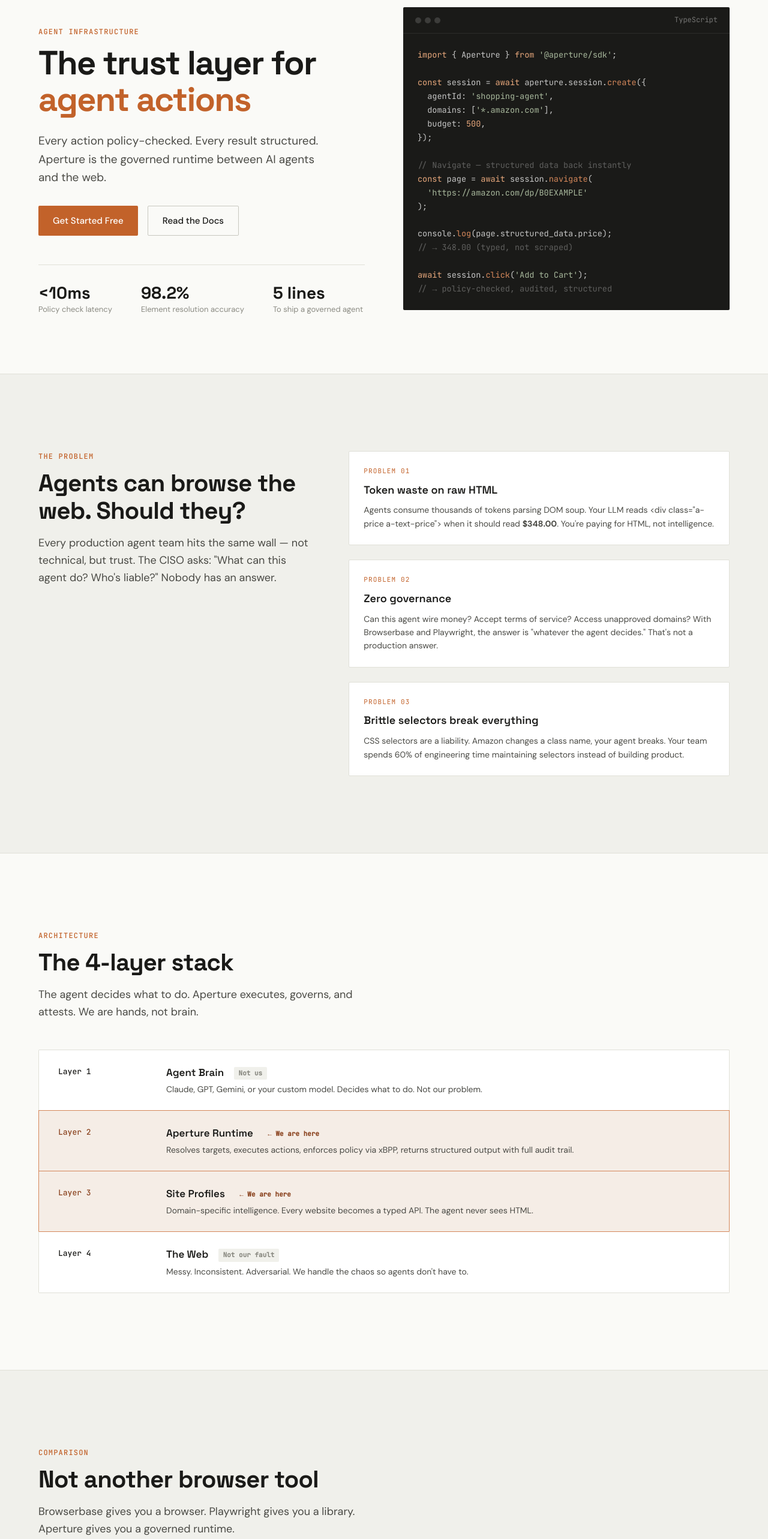
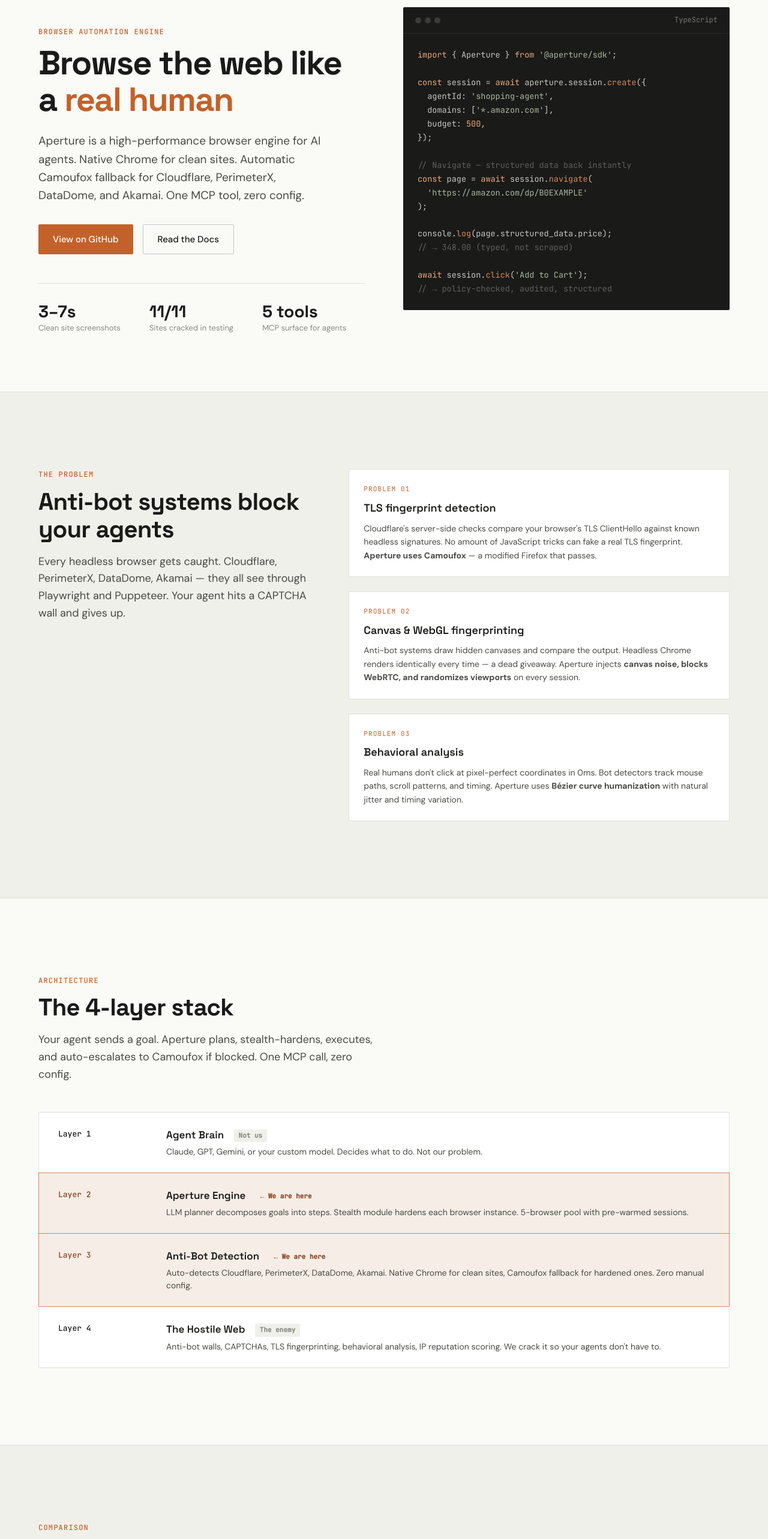
Before and after one commit to jawaddxb/aperture, a plain HTML site: page internal/api/static/index.html in a window 1280 px wide. Shown: the part 180-2746 px from the top of the page at 60% size. Drawn offline with Linux system fonts and the light colour scheme; no server answers.

Commit message:
content: update landing page to reflect actual Aperture capabilities
- Hero: 'Browse the web like a real human' + accurate metrics (3-7s, 11/11 sites, 5 MCP tools)
- Problems: TLS fingerprint detection, canvas fingerprinting, behavioral analysis
- Architecture: LLM planner → stealth module → anti-bot detection → hostile web
- Stealth section: 12 hardening layers (canvas noise, WebRTC, viewport, Camoufox fallback)
- Comparison: stealth engine focus vs generic browser tools
- All content now matches actual shipped v1.1 capabilities

```diff
--- a/internal/api/static/index.html
+++ b/internal/api/static/index.html
@@ -3,7 +3,7 @@
 <head>
 <meta charset="UTF-8">
 <meta name="viewport" content="width=device-width, initial-scale=1.0">
-<title>Aperture — The trust layer for agent actions</title>
+<title>Aperture — Browser automation that beats anti-bot detection</title>
 <link rel="preconnect" href="https://fonts.googleapis.com">
 <link rel="preconnect" href="https://fonts.gstatic.com" crossorigin>
 <link href="https://fonts.googleapis.com/css2?family=Space+Grotesk:wght@400;500;600;700&family=DM+Sans:ital,wght@0,400;0,500;0,700;1,400&family=JetBrains+Mono:wght@400;500&display=swap" rel="stylesheet">
@@ -1063,25 +1063,25 @@ img { max-width: 100%; display: block; }
   <div class="container">
     <div class="hero-grid">
       <div class="hero-content">
-        <div class="label">Agent Infrastructure</div>
-        <h1>The trust layer for <span class="accent">agent actions</span></h1>
-        <p class="hero-sub">Every action policy-checked. Every result structured. Aperture is the governed runtime between AI agents and the web.</p>
+        <div class="label">Browser Automation Engine</div>
+        <h1>Browse the web like a <span class="accent">real human</span></h1>
+        <p class="hero-sub">Aperture is a high-performance browser engine for AI agents. Native Chrome for clean sites. Automatic Camoufox fallback for Cloudflare, PerimeterX, DataDome, and Akamai. One MCP tool, zero config.</p>
         <div class="hero-ctas">
-          <a href="#" class="btn btn-primary">Get Started Free</a>
-          <a href="#" class="btn btn-secondary">Read the Docs</a>
+          <a href="https://github.com/jawaddxb/aperture" class="btn btn-primary">View on GitHub</a>
+          <a href="#docs" class="btn btn-secondary">Read the Docs</a>
         </div>
         <div class="hero-metrics">
           <div>
-            <div class="hero-metric-value">&lt;10ms</div>
-            <div class="hero-metric-label">Policy check latency</div>
+            <div class="hero-metric-value">3–7s</div>
+            <div class="hero-metric-label">Clean site screenshots</div>
           </div>
           <div>
-            <div class="hero-metric-value">98.2%</div>
-            <div class="hero-metric-label">Element resolution accuracy</div>
+            <div class="hero-metric-value">11/11</div>
+            <div class="hero-metric-label">Sites cracked in testing</div>
           </div>
           <div>
-            <div class="hero-metric-value">5 lines</div>
-            <div class="hero-metric-label">To ship a governed agent</div>
+            <div class="hero-metric-value">5 tools</div>
+            <div class="hero-metric-label">MCP surface for agents</div>
           </div>
         </div>
       </div>
@@ -1121,24 +1121,24 @@ console.<span class="fn">log</span>(page.structured_data.price);
     <div class="problem-grid">
       <div>
         <div class="label">The Problem</div>
-        <h2 class="section-heading">Agents can browse the web. Should&nbsp;they?</h2>
-        <p class="section-desc">Every production agent team hits the same wall — not technical, but trust. The CISO asks: "What can this agent do? Who's liable?" Nobody has an answer.</p>
+        <h2 class="section-heading">Anti-bot systems block your&nbsp;agents</h2>
+        <p class="section-desc">Every headless browser gets caught. Cloudflare, PerimeterX, DataDome, Akamai — they all see through Playwright and Puppeteer. Your agent hits a CAPTCHA wall and gives up.</p>
       </div>
       <div class="problem-cards stagger">
         <div class="problem-card reveal">
           <div class="problem-card-num">Problem 01</div>
-          <h3>Token waste on raw HTML</h3>
-          <p>Agents consume thousands of tokens parsing DOM soup. Your LLM reads &lt;div class="a-price a-text-price"&gt; when it should read <strong>$348.00</strong>. You're paying for HTML, not intelligence.</p>
+          <h3>TLS fingerprint detection</h3>
+          <p>Cloudflare's server-side checks compare your browser's TLS ClientHello against known headless signatures. No amount of JavaScript tricks can fake a real TLS fingerprint. <strong>Aperture uses Camoufox</strong> — a modified Firefox that passes.</p>
         </div>
         <div class="problem-card reveal">
           <div class="problem-card-num">Problem 02</div>
-          <h3>Zero governance</h3>
-          <p>Can this agent wire money? Accept terms of service? Access unapproved domains? With Browserbase and Playwright, the answer is "whatever the agent decides." That's not a production answer.</p>
+          <h3>Canvas &amp; WebGL fingerprinting</h3>
+          <p>Anti-bot systems draw hidden canvases and compare the output. Headless Chrome renders identically every time — a dead giveaway. Aperture injects <strong>canvas noise, blocks WebRTC, and randomizes viewports</strong> on every session.</p>
         </div>
         <div class="problem-card reveal">
           <div class="problem-card-num">Problem 03</div>
-          <h3>Brittle selectors break everything</h3>
-          <p>CSS selectors are a liability. Amazon changes a class name, your agent breaks. Your team spends 60% of engineering time maintaining selectors instead of building product.</p>
+          <h3>Behavioral analysis</h3>
+          <p>Real humans don't click at pixel-perfect coordinates in 0ms. Bot detectors track mouse paths, scroll patterns, and timing. Aperture uses <strong>Bézier curve humanization</strong> with natural jitter and timing variation.</p>
         </div>
       </div>
     </div>
@@ -1152,7 +1152,7 @@ console.<span class="fn">log</span>(page.structured_data.price);
   <div class="container">
     <div class="label">Architecture</div>
     <h2 class="section-heading">The 4-layer stack</h2>
-    <p class="section-desc">The agent decides what to do. Aperture executes, governs, and attests. We are hands, not brain.</p>
+    <p class="section-desc">Your agent sends a goal. Aperture plans, stealth-hardens, executes, and auto-escalates to Camoufox if blocked. One MCP call, zero config.</p>
 
     <div class="stack-layers">
       <div class="stack-layer reveal">
@@ -1165,22 +1165,22 @@ console.<span class="fn">log</span>(page.structured_data.price);
       <div class="stack-layer highlight reveal">
         <div class="stack-layer-name">Layer 2</div>
         <div>
-          <div class="stack-layer-title">Aperture Runtime <span class="stack-layer-tag tag-us">← We are here</span></div>
-          <div class="stack-layer-desc">Resolves targets, executes actions, enforces policy via xBPP, returns structured output with full audit trail.</div>
+          <div class="stack-layer-title">Aperture Engine <span class="stack-layer-tag tag-us">← We are here</span></div>
+          <div class="stack-layer-desc">LLM planner decomposes goals into steps. Stealth module hardens each browser instance. 5-browser pool with pre-warmed sessions.</div>
         </div>
       </div>
       <div class="stack-layer highlight reveal">
         <div class="stack-layer-name">Layer 3</div>
         <div>
-          <div class="stack-layer-title">Site Profiles <span class="stack-layer-tag tag-us">← We are here</span></div>
-          <div class="stack-layer-desc">Domain-specific intelligence. Every website becomes a typed API. The agent never sees HTML.</div>
+          <div class="stack-layer-title">Anti-Bot Detection <span class="stack-layer-tag tag-us">← We are here</span></div>
+          <div class="stack-layer-desc">Auto-detects Cloudflare, PerimeterX, DataDome, Akamai. Native Chrome for clean sites, Camoufox fallback for hardened ones. Zero manual config.</div>
         </div>
       </div>
       <div class="stack-layer reveal">
         <div class="stack-layer-name">Layer 4</div>
         <div>
-          <div class="stack-layer-title">The Web <span class="stack-layer-tag tag-them">Not our fault</span></div>
-          <div class="stack-layer-desc">Messy. Inconsistent. Adversarial. We handle the chaos so agents don't have to.</div>
+          <div class="stack-layer-title">The Hostile Web <span class="stack-layer-tag tag-them">The enemy</span></div>
+          <div class="stack-layer-desc">Anti-bot walls, CAPTCHAs, TLS fingerprinting, behavioral analysis, IP reputation scoring. We crack it so your agents don't have to.</div>
         </div>
       </div>
     </div>
@@ -1194,7 +1194,7 @@ console.<span class="fn">log</span>(page.structured_data.price);
   <div class="container">
     <div class="label">Comparison</div>
     <h2 class="section-heading">Not another browser tool</h2>
-    <p class="section-desc">Browserbase gives you a browser. Playwright gives you a library. Aperture gives you a governed runtime.</p>
+    <p class="section-desc">Browserbase gives you a browser. Playwright gives you a library. Aperture gives you a stealth engine that actually works against anti-bot systems.</p>
 
     <table class="comparison-table">
       <thead>
@@ -1270,41 +1270,41 @@ console.<span class="fn">log</span>(page.structured_data.price);
      ============================================================ -->
 <section class="xbpp">
   <div class="container">
-    <div class="label">Governance</div>
+    <div class="label">Stealth Engine</div>
     <div class="xbpp-grid">
       <div>
-        <div class="xbpp-question">Would you let an AI agent buy things with your <em>company credit card?</em></div>
-        <p class="xbpp-answer">No? That's because every other tool lets agents do anything. Aperture is the only runtime where every action is policy-checked before execution. Enterprise compliance teams say yes. CISOs stop blocking agent adoption.</p>
-        <p class="xbpp-answer">xBPP — Cross-platform Behavior Policy Protocol. 12 checks on every action. Non-negotiable. Non-bypassable. No LLM in the policy path.</p>
+        <div class="xbpp-question">What if your agent could browse like a <em>real human?</em></div>
+        <p class="xbpp-answer">Aperture's stealth module applies 12 hardening layers to every browser session. Not JavaScript patches — deep engine-level modifications that pass server-side verification.</p>
+        <p class="xbpp-answer">When native Chrome isn't enough, Aperture auto-detects the challenge and seamlessly falls back to Camoufox — a modified Firefox binary that passes Cloudflare's TLS fingerprint checks.</p>
         <div class="xbpp-latency">
           <div class="xbpp-latency-item">
-            <div class="xbpp-latency-value">&lt;10ms</div>
-            <div class="xbpp-latency-label">Cached policy check</div>
+            <div class="xbpp-latency-value">3–7s</div>
+            <div class="xbpp-latency-label">Clean site (native Chrome)</div>
           </div>
           <div class="xbpp-latency-item">
-            <div class="xbpp-latency-value">&lt;50ms</div>
-            <div class="xbpp-latency-label">Cold policy check</div>
+            <div class="xbpp-latency-value">20–22s</div>
+            <div class="xbpp-latency-label">Hardened site (Camoufox)</div>
           </div>
           <div class="xbpp-latency-item">
             <div class="xbpp-latency-value">0</div>
-            <div class="xbpp-latency-label">LLM tokens used</div>
+            <div class="xbpp-latency-label">Manual config required</div>
           </div>
         </div>
       </div>
       <div>
         <div class="xbpp-checks stagger">
-          <div class="xbpp-check reveal"><span class="xbpp-check-num">01</span><span class="xbpp-check-name">Domain allowlist</span></div>
-          <div class="xbpp-check reveal"><span class="xbpp-check-num">02</span><span class="xbpp-check-name">Action type allowlist</span></div>
-          <div class="xbpp-check reveal"><span class="xbpp-check-num">03</span><span class="xbpp-check-name">Content classification</span></div>
-          <div class="xbpp-check reveal"><span class="xbpp-check-num">04</span><span class="xbpp-check-name">Budget check</span></div>
-          <div class="xbpp-check reveal"><span class="xbpp-check-num">05</span><span class="xbpp-check-name">Rate limiting</span></div>
-          <div class="xbpp-check reveal"><span class="xbpp-check-num">06</span><span class="xbpp-check-name">Data exfiltration check</span></div>
-          <div class="xbpp-check reveal"><span class="xbpp-check-num">07</span><span class="xbpp-check-name">Transaction detection</span></div>
-          <div class="xbpp-check reveal"><span class="xbpp-check-num">08</span><span class="xbpp-check-name">Authentication boundary</span></div>
-          <div class="xbpp-check reveal"><span class="xbpp-check-num">09</span><span class="xbpp-check-name">Scope check</span></div>
-          <div class="xbpp-check reveal"><span class="xbpp-check-num">10</span><span class="xbpp-check-name">Reputation check</span></div>
-          <div class="xbpp-check reveal"><span class="xbpp-check-num">11</span><span class="xbpp-check-name">Operator override</span></div>
-          <div class="xbpp-check reveal"><span class="xbpp-check-num">12</span><span class="xbpp-check-name">Escalation rules</span></div>
+          <div class="xbpp-check reveal"><span class="xbpp-check-num">01</span><span class="xbpp-check-name">Canvas noise injection</span></div>
+          <div class="xbpp-check reveal"><span class="xbpp-check-num">02</span><span class="xbpp-check-name">WebRTC leak blocking</span></div>
+          <div class="xbpp-check reveal"><span class="xbpp-check-num">03</span><span class="xbpp-check-name">Viewport randomization</span></div>
+          <div class="xbpp-check reveal"><span class="xbpp-check-num">04</span><span class="xbpp-check-name">Realistic plugin mocking</span></div>
+          <div class="xbpp-check reveal"><span class="xbpp-check-num">05</span><span class="xbpp-check-name">chrome.runtime injection</span></div>
+          <div class="xbpp-check reveal"><span class="xbpp-check-num">06</span><span class="xbpp-check-name">Timezone/geo spoofing</span></div>
+          <div class="xbpp-check reveal"><span class="xbpp-check-num">07</span><span class="xbpp-check-name">Bézier mouse humanization</span></div>
+          <div class="xbpp-check reveal"><span class="xbpp-check-num">08</span><span class="xbpp-check-name">Cloudflare Turnstile detection</span></div>
+          <div class="xbpp-check reveal"><span class="xbpp-check-num">09</span><span class="xbpp-check-name">PerimeterX detection</span></div>
+          <div class="xbpp-check reveal"><span class="xbpp-check-num">10</span><span class="xbpp-check-name">DataDome detection</span></div>
+          <div class="xbpp-check reveal"><span class="xbpp-check-num">11</span><span class="xbpp-check-name">Akamai Bot Manager detection</span></div>
+          <div class="xbpp-check reveal"><span class="xbpp-check-num">12</span><span class="xbpp-check-name">Camoufox auto-fallback</span></div>
         </div>
       </div>
     </div>
```
